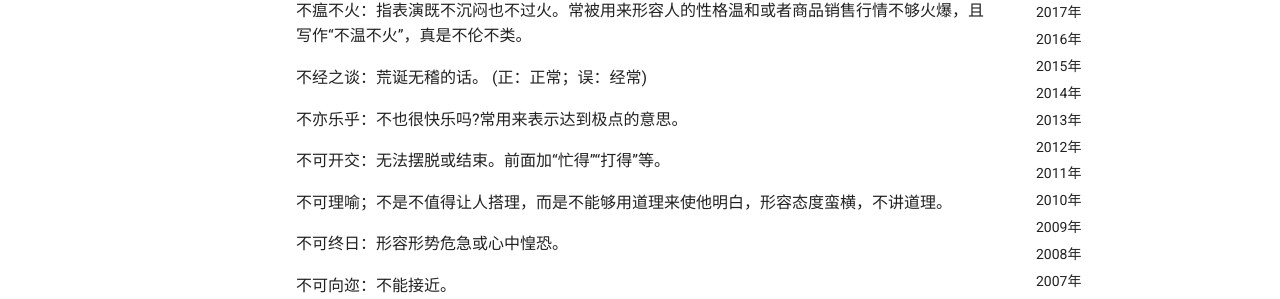
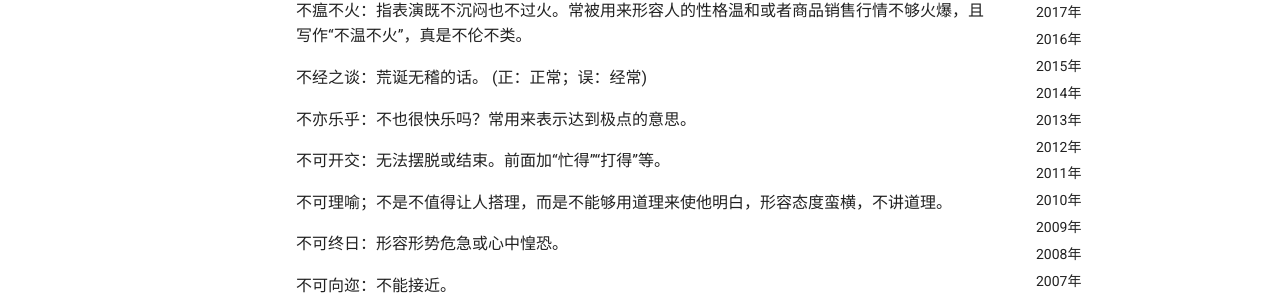
Before and after one commit to lushuyu/Chi-Wiki, an MkDocs documentation site: the page built from docs/语文基础知识/成语辨析.md, in a window 1280 px wide and 900 px high, scrolled down 1641 px. Shown: the part 150-449 px from the top of the window. Built offline with MkDocs 1.6.1 and Material for MkDocs 9.7.7, drawn with Linux system fonts in a browser that asks for light colours; comment, search, counter and statistics services are not loaded.

```diff
--- a/docs/语文基础知识/成语辨析.md
+++ b/docs/语文基础知识/成语辨析.md
@@ -103,7 +103,7 @@
 不经之谈：荒诞无稽的话。 (正：正常；误：经常)
 
 
-不亦乐乎：不也很快乐吗?常用来表示达到极点的意思。
+不亦乐乎：不也很快乐吗？常用来表示达到极点的意思。
 
 
 不可开交：无法摆脱或结束。前面加“忙得”“打得”等。
```
